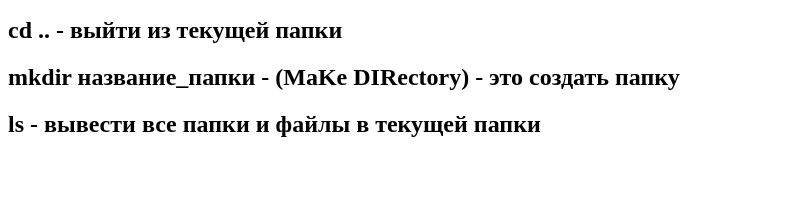
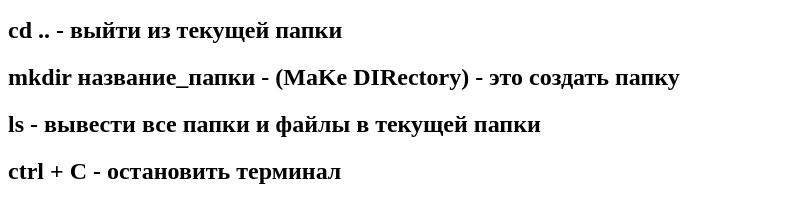
Before and after one commit to theakmaldin/Terminal-commands, a plain HTML site: page index.html in a window 1280 px wide. Shown: the part 110-332 px from the top of the page, without its empty margins (0-788 px from the left). Drawn offline with Linux system fonts and the light colour scheme.

Commit message:
added info about ctrl

```diff
--- a/index.html
+++ b/index.html
@@ -12,5 +12,6 @@
     <h2>cd .. - выйти из текущей папки</h2>
     <h2>mkdir название_папки - (MaKe DIRectory) - это создать папку</h2>
     <h2>ls - вывести все папки и файлы в текущей папки</h2>
+    <h2>ctrl + C - остановить терминал</h2>
   </body>
 </html>
```
